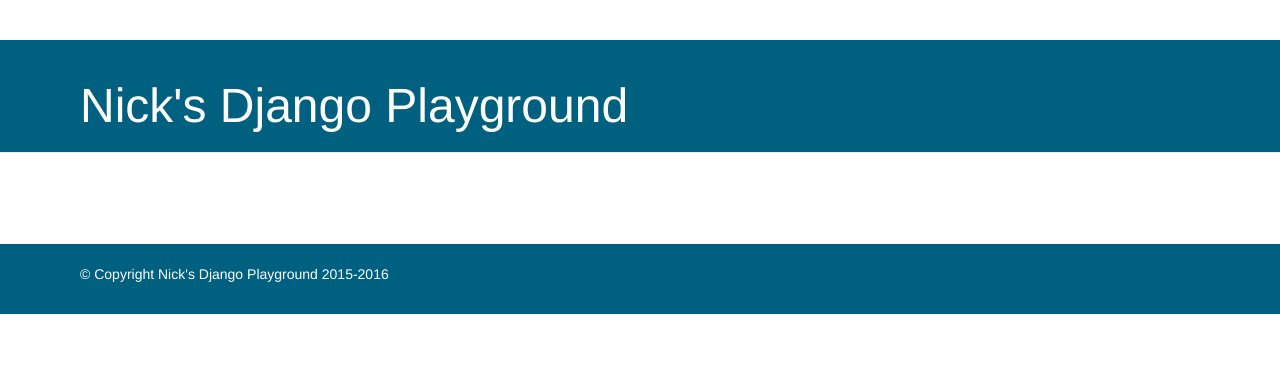
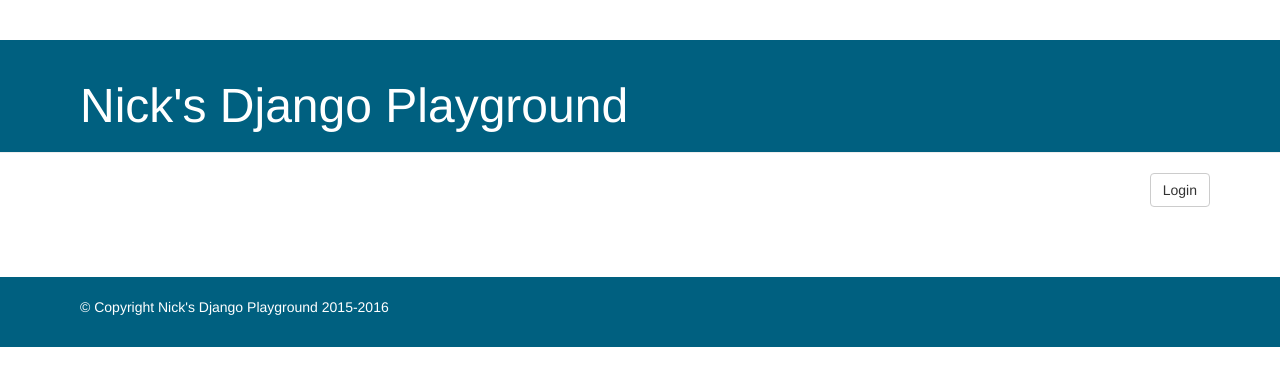
Before and after one commit to nickpennyuk/django-blog, a Django app: page /artist/ in a window 1280 px wide. Shown: the part 51-437 px from the top of the page. Run offline with Django 3.2, Linux system fonts and the light colour scheme; data that the repository does not hold is empty; some libraries are stand-ins or nearby versions.

Commit message:
login Button added

```diff
--- a/blog/models.py
+++ b/blog/models.py
@@ -8,6 +8,7 @@ Post is the name of our model.
 models.Model means that the Post is a Django Model, so Django knows that
 it should be saved in the database.
 """
+
 class Post(models.Model):
     #link to another table eg. users.
     author = models.ForeignKey('auth.User')
--- a/blog/templates/blog/artist_list.html
+++ b/blog/templates/blog/artist_list.html
@@ -3,7 +3,9 @@
 {% block content %}
 	{% if user.is_authenticated %}
 		<a class="btn btn-default pull-right" href="{% url 'artist_new' %}">New Artist</a>
-	{% endif %}
+	{% else %}
+        <a class="btn btn-default pull-right" href="/admin">Login</a>
+    {% endif %}
 	{% for artist in object_list %}
 	    {% if user.is_authenticated %}
 			<a class="btn btn-default pull-right" href="{% url 'artist_edit' artist.pk %}">Edit Artist</a>
```
Also changed, not shown: blog/templates/blog/base.html (indentation only), 1 other file.
